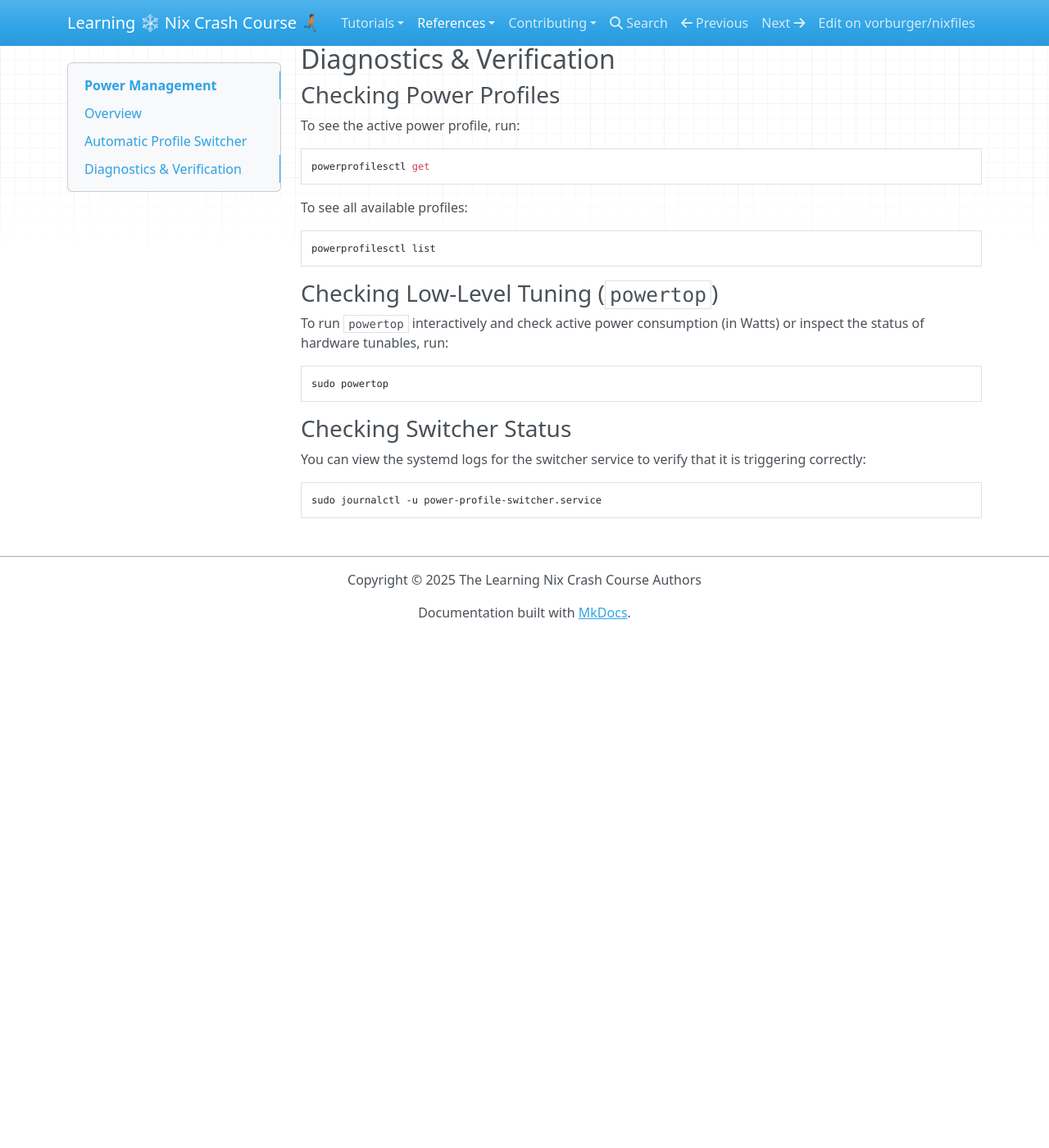
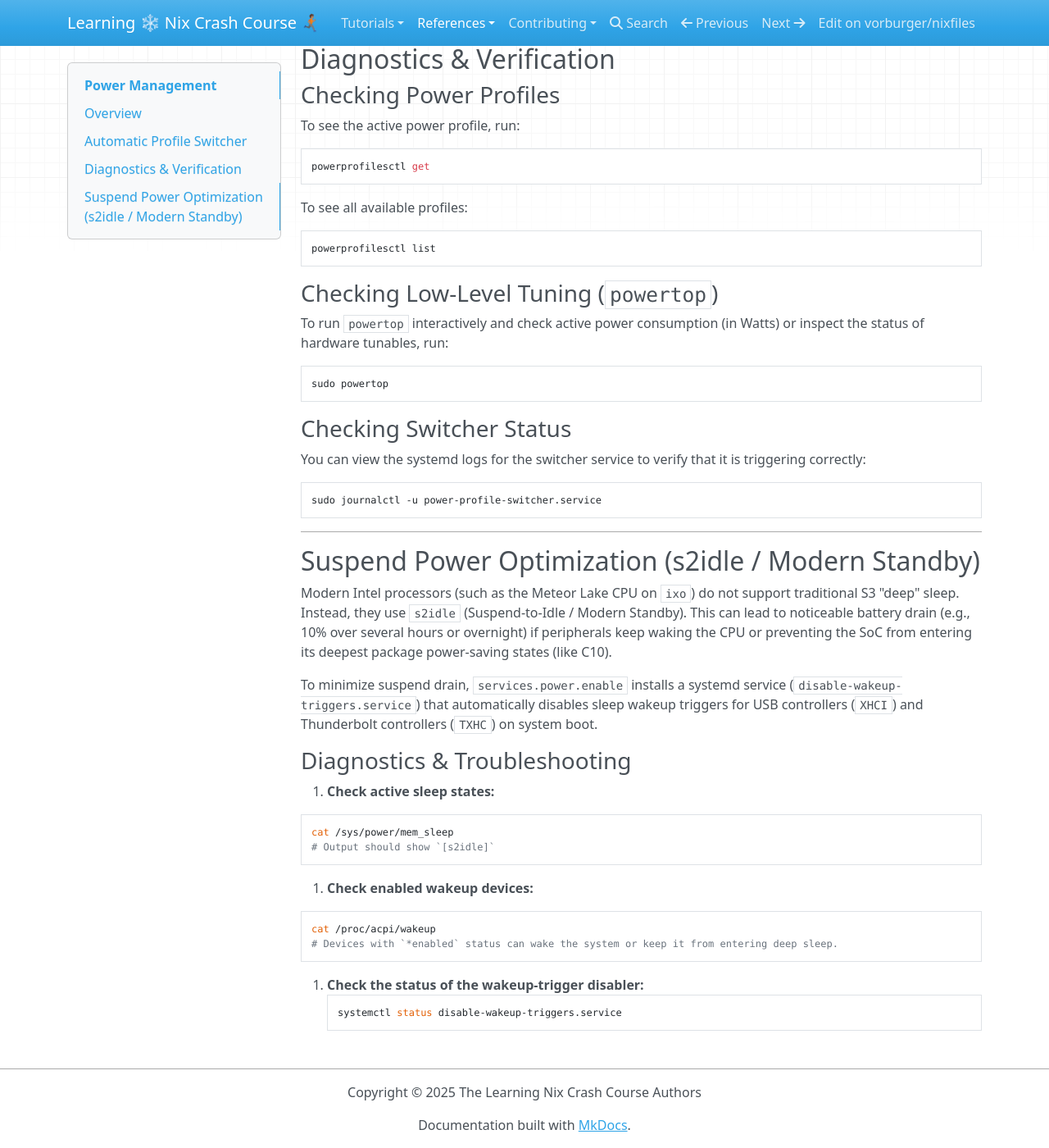
Before and after one commit to vorburger/nixfiles, an MkDocs documentation site: the page built from docs/docs/reference/power.md, in a window 1280 px wide and 1400 px high, scrolled down 958 px. Shown: the whole window at 82% size. Built offline with MkDocs 1.6.1, drawn with Linux system fonts in a browser that asks for light colours; nearby versions of some CDN libraries; before the commit the page ends 1733 px from its top, so only the background shows below that.

Commit message:
Add disable-wakeup-triggers.service #AI

````diff
--- a/docs/docs/reference/power.md
+++ b/docs/docs/reference/power.md
@@ -62,3 +62,32 @@ You can view the systemd logs for the switcher service to verify that it is trig
 ```bash
 sudo journalctl -u power-profile-switcher.service
 ```
+
+---
+
+## Suspend Power Optimization (s2idle / Modern Standby)
+
+Modern Intel processors (such as the Meteor Lake CPU on `ixo`) do not support traditional S3 "deep" sleep. Instead, they use `s2idle` (Suspend-to-Idle / Modern Standby). This can lead to noticeable battery drain (e.g., 10% over several hours or overnight) if peripherals keep waking the CPU or preventing the SoC from entering its deepest package power-saving states (like C10).
+
+To minimize suspend drain, `services.power.enable` installs a systemd service (`disable-wakeup-triggers.service`) that automatically disables sleep wakeup triggers for USB controllers (`XHCI`) and Thunderbolt controllers (`TXHC`) on system boot.
+
+### Diagnostics & Troubleshooting
+
+1. **Check active sleep states:**
+
+   ```bash
+   cat /sys/power/mem_sleep
+   # Output should show `[s2idle]`
+   ```
+
+2. **Check enabled wakeup devices:**
+
+   ```bash
+   cat /proc/acpi/wakeup
+   # Devices with `*enabled` status can wake the system or keep it from entering deep sleep.
+   ```
+
+3. **Check the status of the wakeup-trigger disabler:**
+   ```bash
+   systemctl status disable-wakeup-triggers.service
+   ```
````
Also changed, not shown: 1 other file.
